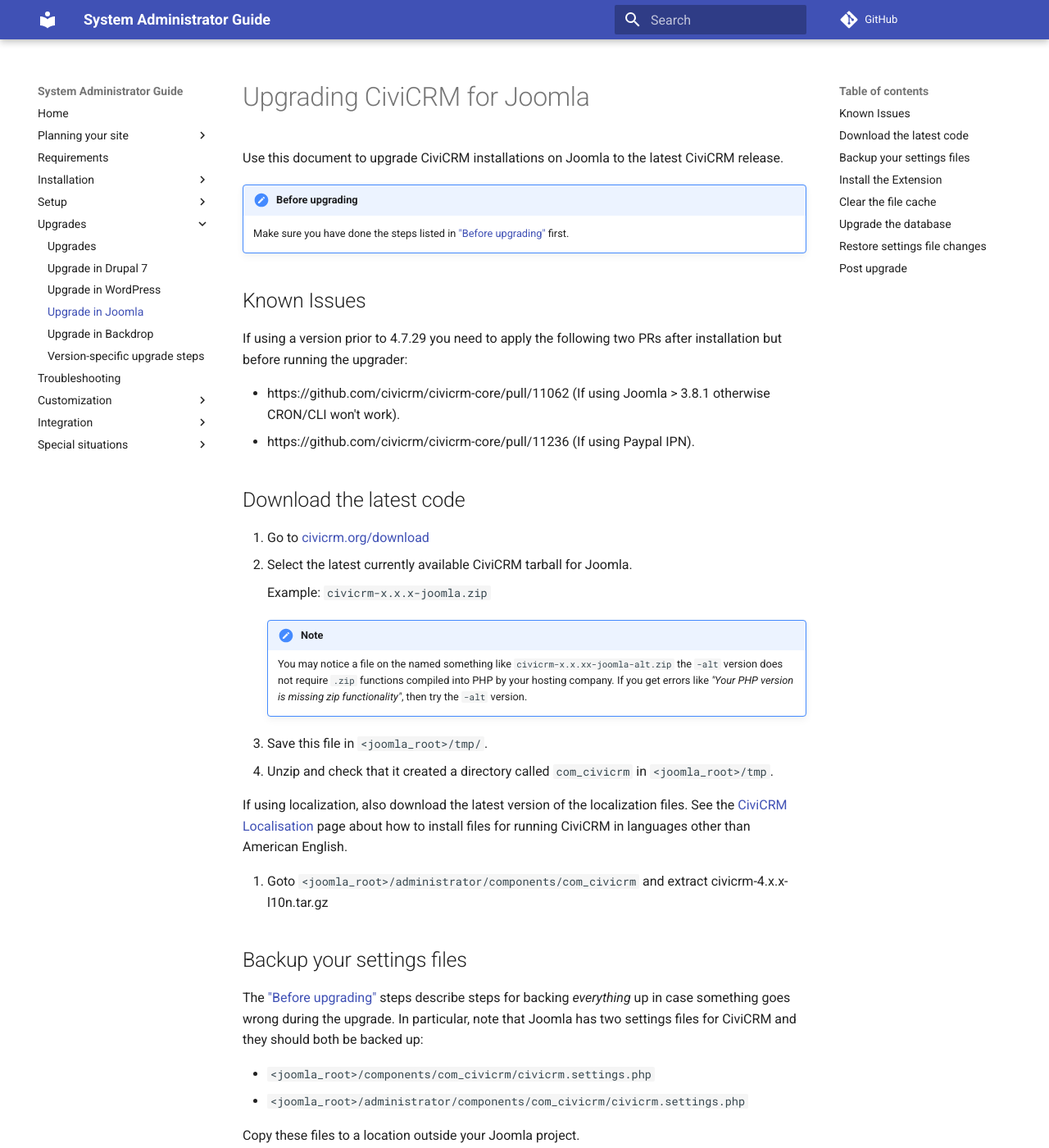
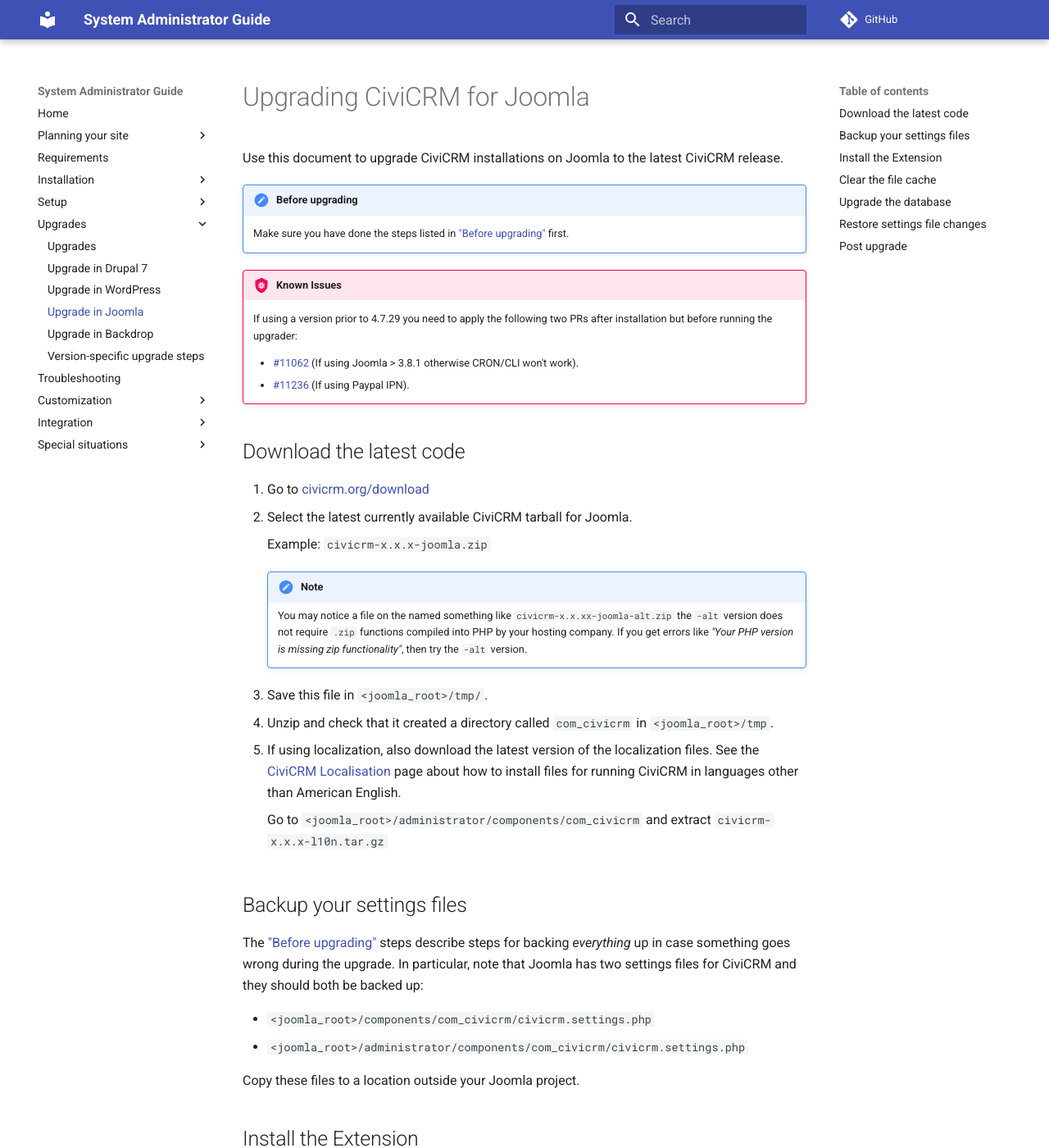
Before and after one commit to civicrm/civicrm-sysadmin-guide, an MkDocs documentation site: the page built from docs/upgrade/joomla.md, in a window 1280 px wide and 1400 px high. Shown: the whole window at 82% size. Built offline with MkDocs 1.6.1 and Material for MkDocs 9.7.7, drawn with Linux system fonts in a browser that asks for light colours; comment, search, counter and statistics services are not loaded; old or Windows-style settings are respelled for this version of MkDocs; part of the change alters nothing that is shown.

Commit message:
Improve markdown

```diff
--- a/docs/upgrade/joomla.md
+++ b/docs/upgrade/joomla.md
@@ -5,11 +5,11 @@ Use this document to upgrade CiviCRM installations on Joomla to the latest CiviC
 !!! caution "Before upgrading"
     Make sure you have done the steps listed in ["Before upgrading"](/upgrade/index.md#before-upgrading) first.
 
-## Known Issues
-If using a version prior to 4.7.29 you need to apply the following two PRs after installation but before running the upgrader:
+!!! bug "Known Issues"
+    If using a version prior to 4.7.29 you need to apply the following two PRs after installation but before running the upgrader:
 
-* https://github.com/civicrm/civicrm-core/pull/11062 (If using Joomla > 3.8.1 otherwise CRON/CLI won't work).
-* https://github.com/civicrm/civicrm-core/pull/11236 (If using Paypal IPN).
+    * [#11062](https://github.com/civicrm/civicrm-core/pull/11062) (If using Joomla > 3.8.1 otherwise CRON/CLI won't work).
+    * [#11236](https://github.com/civicrm/civicrm-core/pull/11236) (If using Paypal IPN).
 
 ## Download the latest code
 
@@ -24,9 +24,9 @@ If using a version prior to 4.7.29 you need to apply the following two PRs after
 1. Save this file in `<joomla_root>/tmp/`.
 1. Unzip and check that it created a directory called `com_civicrm` in `<joomla_root>/tmp`.
 
-If using localization, also download the latest version of the localization files. See the [CiviCRM Localisation](https://wiki.civicrm.org/confluence/display/CRMDOC/i18n+Administrator%27s+Guide%3A+Using+CiviCRM+in+your+own+language) page about how to install files for running CiviCRM in languages other than American English.
+1. If using localization, also download the latest version of the localization files. See the [CiviCRM Localisation](https://wiki.civicrm.org/confluence/display/CRMDOC/i18n+Administrator%27s+Guide%3A+Using+CiviCRM+in+your+own+language) page about how to install files for running CiviCRM in languages other than American English.
 
-1. Goto `<joomla_root>/administrator/components/com_civicrm` and extract civicrm-4.x.x-l10n.tar.gz
+    Go to `<joomla_root>/administrator/components/com_civicrm` and extract `civicrm-x.x.x-l10n.tar.gz`
 
 ## Backup your settings files
 
```
